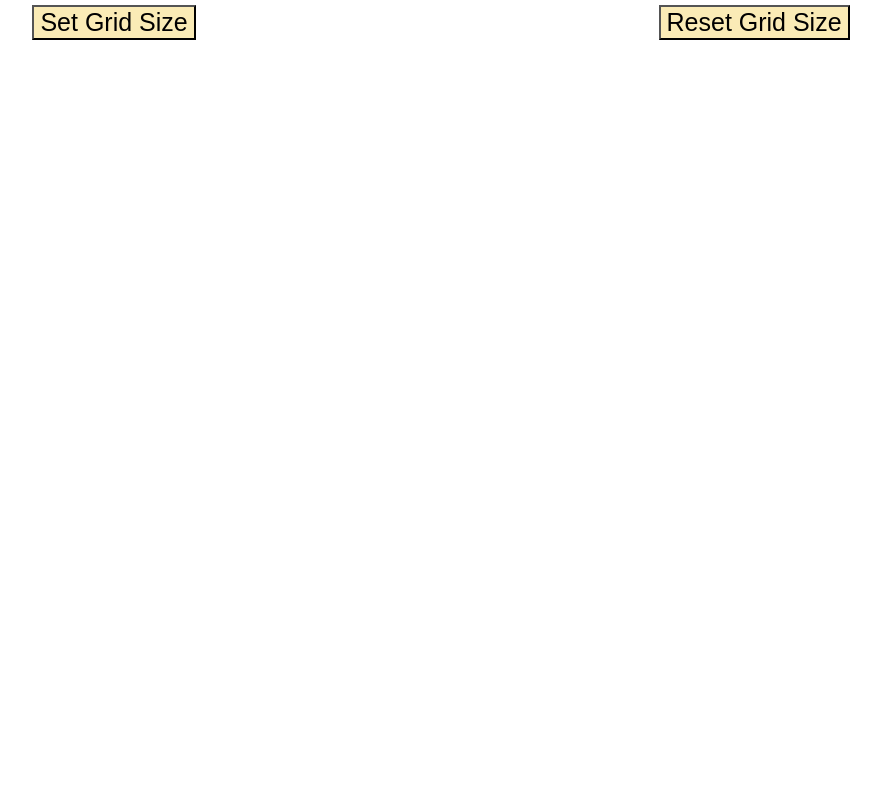
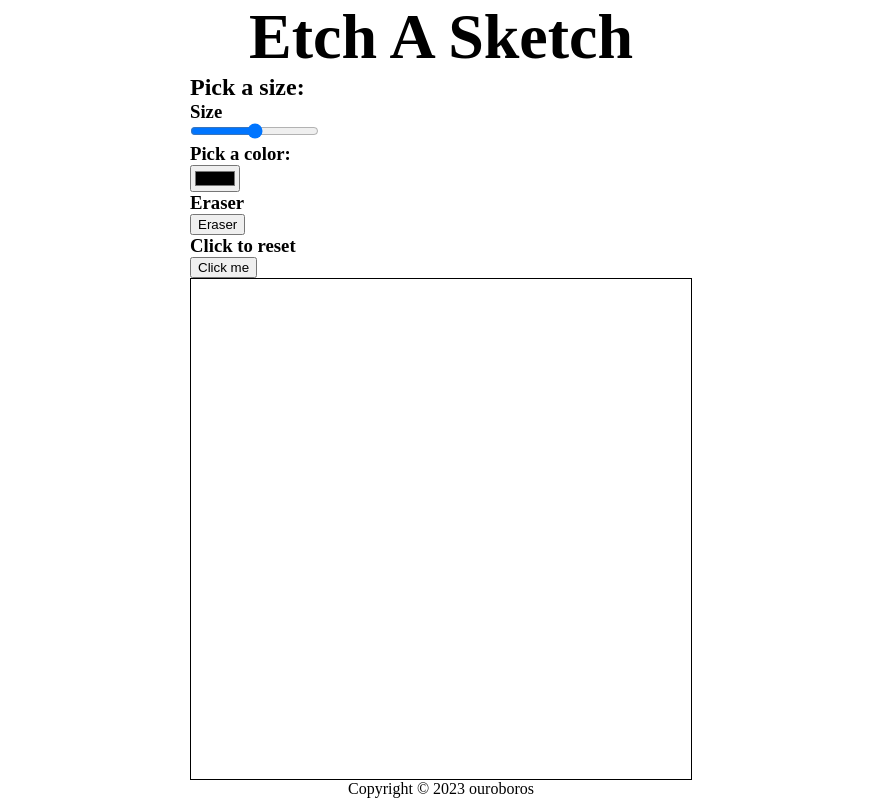
Before and after one commit to longbntran/Etch-a-Sketch, a plain HTML site: page index.html in a window 1280 px wide. Shown: the whole page, without its empty margins (199-1080 px from the left). Drawn offline with Linux system fonts and the light colour scheme.

Commit message:
re_init EaS project w/ grid

```diff
--- a/index.html
+++ b/index.html
@@ -7,6 +7,52 @@
     <link rel="stylesheet" href="./styles.css">
 </head>
 <body>
+    <header>
+        <h1>Etch A Sketch</h1>
+    </header>
+    <main>
+        <div class="side-bar">
+            <div id="inputs">
+                <div class="slider">
+                    <h2>Pick a size:</h2>
+                    <h3 class="">Size</h3>
+                    <input type="range" name="size" id="size" min="1" max="64">
+                </div>
+                <div class="color-picker">
+                    <h3>Pick a color:</h3>
+                    <input type="color" name="color" id="color">
+                </div>
+                <div class="eraser">
+                    <h3>Eraser</h3>
+                    <button>Eraser</button>
+                </div>
+                <div class="reset">
+                    <h3>Click to reset</h3>
+                    <Button>Click me</Button>
+                </div>
+                <!-- <div id="sliders">
+                    <h3>Border: </h3>
+                    <input type="range" name="" id="border-range"  min="10" max="100">
+                    <h3>Padding: </h3>
+                    <input type="range" name="" id="padding-range" min="10" max="100">
+                    <h3>Content: </h3>
+                    <input type="range" name="" id="content-range" min="10" max="100">
+                </div>
+
+                    <div id="colors">
+                        <h3>Border:</h3>
+                        <input type="color" name="" id="border-color">
+                        <h3>Padding</h3>
+                        <input type="color" name="" id="padding-color">
+                        <h3>Content</h3>
+                        <input type="color" name="" id="content-color">
+                    </div>
+                </div> -->
+        </div>
+        </div>
+        <div class="screen"></div>
+    </main>
+    <footer>Copyright © 2023 ouroboros</footer>
 
     <script src="./script.js"></script>
 </body>
--- a/script.js
+++ b/script.js
@@ -1,61 +1,122 @@
 function reset () {
     return window.location.reload();
 }
-// create container
-function setGridContainer (size) {
-    const container = document.createElement('div');
-    container.classList.add('container');
-    container.id = 'grid';
-    const body = document.querySelector('body');
-    body.appendChild(container);
+function initContainer (pixel = 16) {
+    const container = document.querySelector(".screen");
+    container.id = "screen";
+    container.style.display = "grid";
+    container.style.width = "500px";
+    container.style.height = "500px";
+    const colorElement = document.getElementById("color");
+    let color = colorElement.value;
+    console.log(color.value);
+    setGrid(pixel,color);
+}
+function setGrid (pixel,color) {
+    let size = pixel;
+    const container = document.querySelector(".screen");
+    container.style.gridTemplateColumns = "repeat("+ size + ", 1fr)";
+    container.style.gridTemplateRows = "repeat("+ size + ", 1fr)";
     for (let i = 0; i < size; i++) {
-        let row = document.createElement('div');
-        row.classList.add('row');
         for (let j = 0; j < size; j++) {
             let square = document.createElement('div');
-            square.classList.add('square');
-            square.id = i + '-' + j;
-            square.style.width = (99/size) + 'vw';
-            square.style.height = (99/size) + 'vw';
-            row.appendChild(square);
+            square.style.width = 500/size + "px";
+            square.style.height = 500/size + "px";
+            // square.style.backgroundColor = "#DEFBC2";
+            square.addEventListener("mouseover", function (e) {
+                square.style.backgroundColor = color;
+            });
+            container.appendChild(square);
         }
-        container.appendChild(row);
     }
 }
-//create button
-function start (e) {
-    gridSize = Number(window.prompt("Enter grid length:", "16"));
-    if (gridSize>100) {
-        window.alert("Error! Grid size shouldn't exceed 100.");
-        reset()
-    }
-    else {
-        setGridContainer(gridSize);
-        console.log(gridSize);
-        const contain = document.querySelector('.container');
-        contain.addEventListener('mousemove', effect);
-    }
+function setColor () {
+    const container = document.querySelector(".screen");
+    const colorPicker = document.querySelector("input[type=color]");
+    const pixel = document.getElementById("size").value;
+    colorPicker.addEventListener("change", function (e) {
+        while (container.hasChildNodes()) {
+        container.removeChild(container.firstChild);
+        }
+        // container.style.display = "none";
+        // container.style.display = "grid";
+        initContainer(pixel, this.value);
+    });
+};
+function setPixel() {
+    const color = document.getElementById("color").value;
+    const container = document.querySelector(".screen");
+    const pixel = document.querySelector("input[type=range]");
+    pixel.addEventListener("change", function (e) {
+        while (container.hasChildNodes()) {
+            container.removeChild(container.firstChild);
+            }
+        initContainer(this.value,color);
+    })
 }
+initContainer();
+setColor();
+setPixel();
+// color.value
 
-// create effect
-function effect (e) {
-    let square = e.target;
-    // let id = square.id;
-    square.classList.add('active');
-}
-function createButtonContainer (e) {
-    let buttonContainer = document.createElement('div');
-    buttonContainer.classList.add('button-container');
-    document.body.appendChild(buttonContainer);
-    let startButton = document.createElement('button');
-    startButton.classList.add('button');
-    startButton.innerText = 'Set Grid Size';
-    buttonContainer.appendChild(startButton);
-    startButton.addEventListener('click', start, {once: true} );
-    let resetButton = document.createElement('button');
-    resetButton.classList.add('button');
-    resetButton.innerText = 'Reset Grid Size';
-    buttonContainer.appendChild(resetButton);
-    resetButton.addEventListener('click', reset );
-}
-createButtonContainer();
+
+
+// create container
+// function setGridContainer (size) {
+//     const container = document.createElement('div');
+//     container.classList.add('container');
+//     container.id = 'grid';
+//     const main = document.querySelector('main');
+//     main.appendChild(container);
+
+//     for (let i = 0; i < size; i++) {
+//         let row = document.createElement('div');
+//         row.classList.add('row');
+//         for (let j = 0; j < size; j++) {
+//             let square = document.createElement('div');
+//             square.classList.add('square');
+//             square.id = i + '-' + j;
+//             square.style.width = (99/size) + 'vw';
+//             square.style.height = (99/size) + 'vw';
+//             row.appendChild(square);
+//         }
+//         container.appendChild(row);
+//     }
+// }
+// //create button
+// function start (e) {
+//     gridSize = Number(window.prompt("Enter grid length:", "16"));
+//     if (gridSize>100) {
+//         window.alert("Error! Grid size shouldn't exceed 100.");
+//         reset()
+//     }
+//     else {
+//         setGridContainer(gridSize);
+//         console.log(gridSize);
+//         const contain = document.querySelector('.container');
+//         contain.addEventListener('mousemove', effect);
+//     }
+// }
+
+// // create effect
+// function effect (e) {
+//     let square = e.target;
+//     // let id = square.id;
+//     square.classList.add('active');
+// }
+// function createButtonContainer (e) {
+//     let buttonContainer = document.createElement('div');
+//     buttonContainer.classList.add('button-container');
+//     document.body.appendChild(buttonContainer);
+//     let startButton = document.createElement('button');
+//     startButton.classList.add('button');
+//     startButton.innerText = 'Set Grid Size';
+//     buttonContainer.appendChild(startButton);
+//     startButton.addEventListener('click', start, {once: true} );
+//     let resetButton = document.createElement('button');
+//     resetButton.classList.add('button');
+//     resetButton.innerText = 'Reset Grid Size';
+//     buttonContainer.appendChild(resetButton);
+//     resetButton.addEventListener('click', reset );
+// }
+// createButtonContainer();
--- a/styles.css
+++ b/styles.css
@@ -1,39 +1,33 @@
-@media (max-width: 400px) {
-    .container {
-      display: block;
-    }
-  }
 * {
  margin: 0;
 }
-.container {
+h1 {
+    font-size: 4rem;
+}
+.screen {
     border: solid 1px black;
-    width: 99%;
-    height: 99%;
+    display: grid;
+
+    width: 100%;
+    height: 100%;
 }
-.row {
+body {
+    display:flex;
+    flex-direction: column;
+    align-items: center;
+    justify-content: space-between;
+    /* justify-content: space-between; */
+}
+/* .row {
     display: flex;
-}
-.square {
+} */
+/* .square {
     align-self: center;
     flex-shrink: 1;
     background-color: rgb(255, 255, 255);
     border: none;
-}
+} */
 /* .square:hover {
     cursor: pointer;
     background-color: #ddd;
 } */
-.active {
-    background-color:blueviolet;
-}
-button {
-    background-color: #faebb6;
-    font-size: 25px;
-}
-.button-container {
-    display: flex;
-    justify-content: space-around;
-    align-items: center;
-    margin: 5px auto;
-}
```
